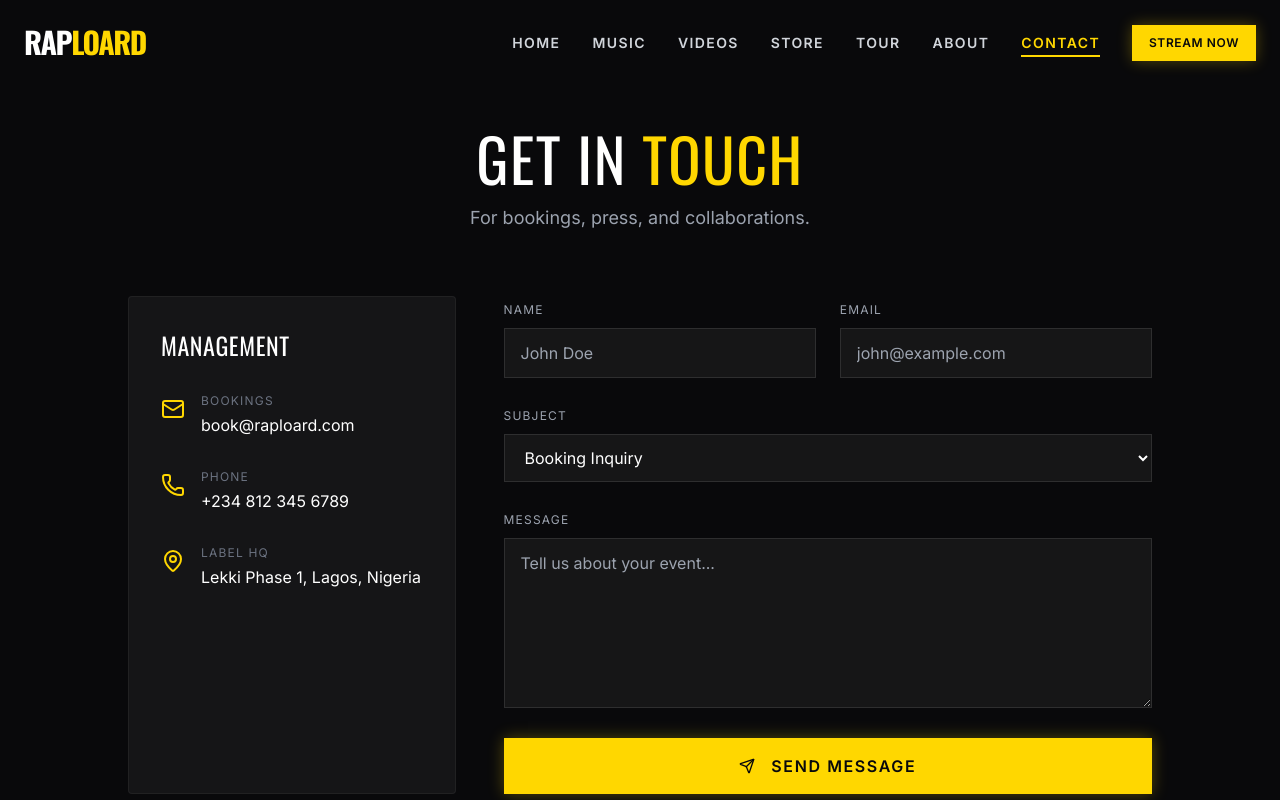
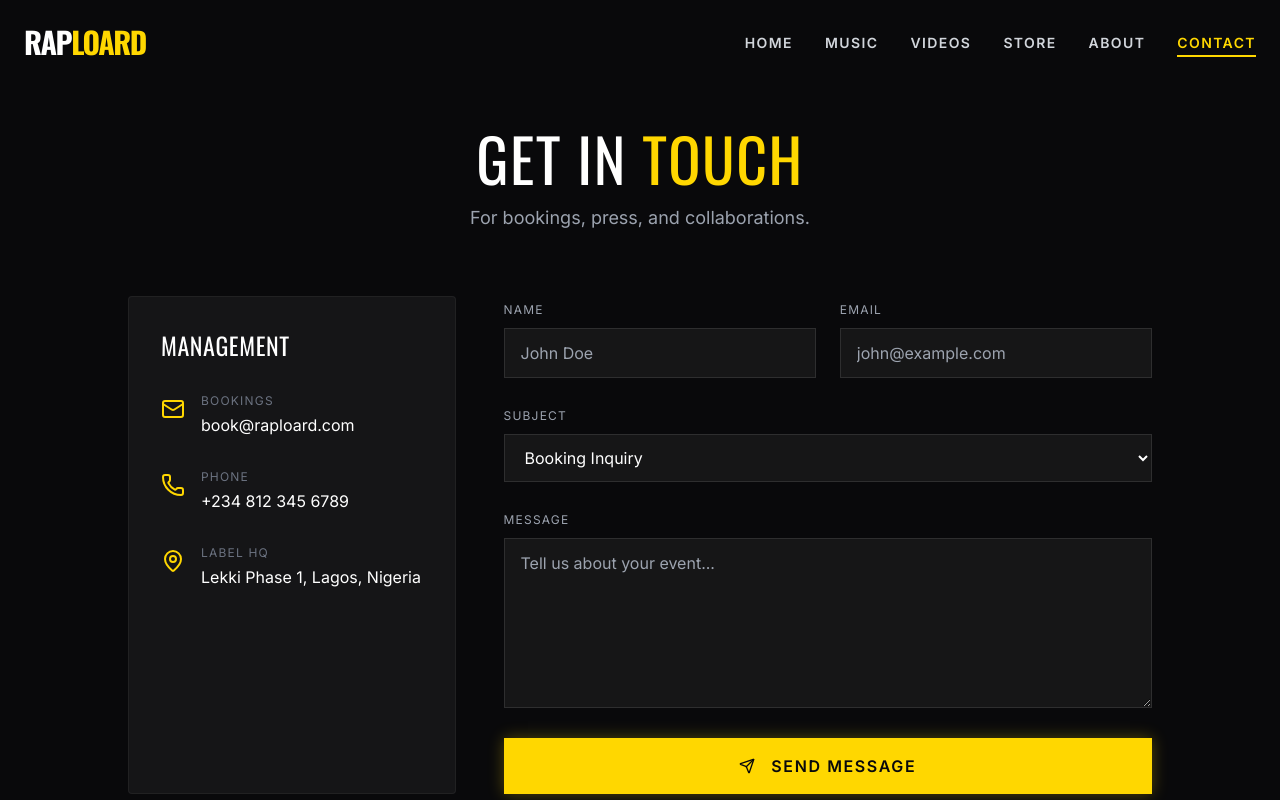
Before and after one commit to VictorChidex1/raploard-web, a React (Vite) app: page /contact in a window 1280 px wide. Shown: the top 800 px of the page. Built offline with nearby package versions, Linux system fonts and the light colour scheme.

Commit message:
declusttered navbar

```diff
--- a/src/components/Navbar.tsx
+++ b/src/components/Navbar.tsx
@@ -20,7 +20,6 @@ const navLinks = [
   { name: "Music", path: "/music", icon: Music2 },
   { name: "Videos", path: "/videos", icon: Video },
   { name: "Store", path: "/store", icon: ShoppingBag }, // NEW: Added Store link
-  { name: "Tour", path: "/#tour", icon: Calendar },
   { name: "About", path: "/about", icon: User },
   { name: "Contact", path: "/contact", icon: Mail },
 ];
@@ -85,9 +84,6 @@ export function Navbar() {
                 )}
               </Link>
             ))}
-            <Button size="sm" variant="primary">
-              Stream Now
-            </Button>
           </div>
 
           {/* Mobile Menu Toggle */}
@@ -132,16 +128,6 @@ export function Navbar() {
                   </Link>
                 </motion.div>
               ))}
-              <motion.div
-                initial={{ opacity: 0 }}
-                animate={{ opacity: 1 }}
-                transition={{ delay: 0.6 }}
-                className="mt-8"
-              >
-                <Button size="lg" className="w-full">
-                  Stream Latest Hit
-                </Button>
-              </motion.div>
             </div>
           </motion.div>
         )}
```
Also changed, not shown: 1 other file (tests, documents, lock files or other folders).
